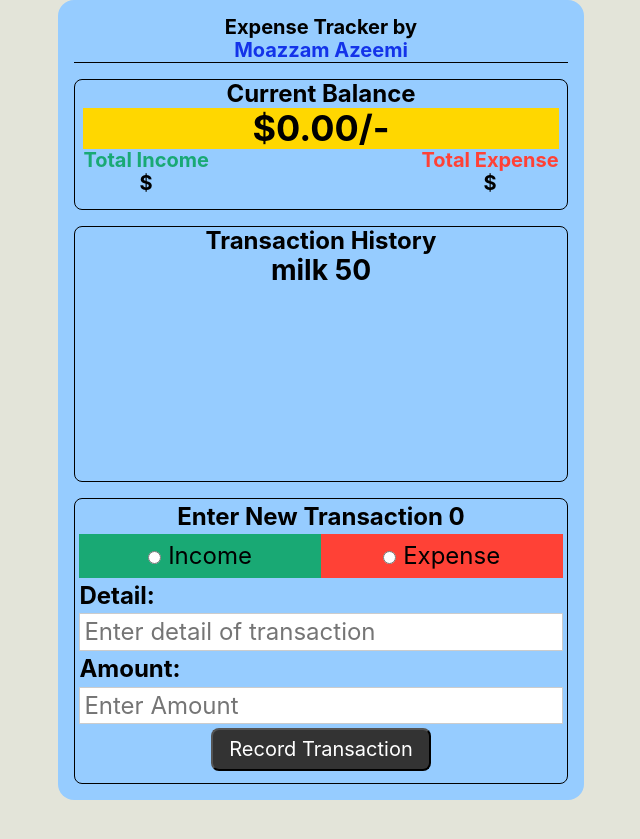
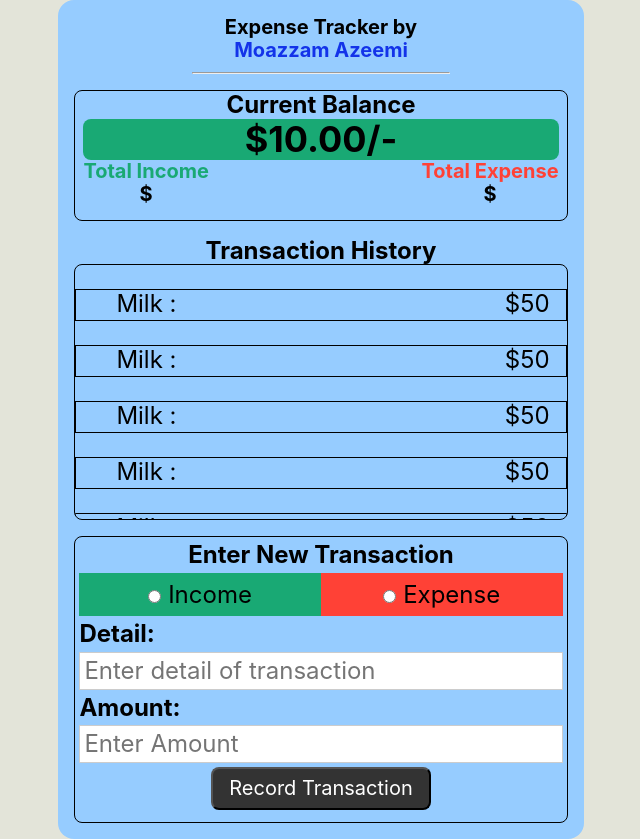
Before and after one commit to MoazzamAzeemi/ExpenseTracker, a React (Create React App) app: page / in a window 1280 px wide. Shown: the whole page, without its empty margins (319-959 px from the left). Before the commit the page ends 800 px from the top, so only its background shows below. Built offline with nearby package versions, Linux system fonts and the light colour scheme.

Commit message:
Improved some of the components

```diff
--- a/src/App.js
+++ b/src/App.js
@@ -1,16 +1,16 @@
 import React from 'react';
 import './App.css';
-import Header from './Header';
-import Balance from './Balance';
-import TransactionHistory from './TransactionHistory';
-import NewTransaction from './NewTransaction';
+import Header from './components/Header';
+import Balance from './components/Balance';
+import TransactionHistory from './components/TransactionHistory';
+import NewTransaction from './components/NewTransaction';
 
 function App() {
   return (
     <>
     <div className="tc f3 bg-light-blue pa3 br4">
       <Header />
-      <Balance balance={50-50} />
+      <Balance balance={50-40} />
       <TransactionHistory />
       <NewTransaction />
 
--- a/src/NewTransaction.js
+++ /dev/null
@@ -1,32 +0,0 @@
-import React, {useReducer} from "react";
-import calculator from "./Calculator";
-
-function NewTransaction() {
-    let [state, dispatch] = useReducer(calculator, 0);
-    return (
-        <div className="ba br3 pa1">
-            <h4 className="">
-                Enter New Transaction {state}
-            </h4>
-            <div className="fl w-50 pa2 bg-green mv1">
-                <input className="" type="radio" vlaue="Income" name="entry" /> Income
-            </div>
-            <div className="fl w-50 pa2 bg-red mv1">
-                <input className="" type="radio" vlaue="Expense" name="entry" /> Expense<br />
-            </div>
-
-            <div class="measure">
-                <label className="fl f3 b db mb1">Detail:</label>
-                <input className="input-reset ba b--black-20 pa1 mb1 db w-100" type="text" aria-describedby="name-desc"  placeholder="Enter detail of transaction" />
-            </div>
-            <div class="measure">
-                <label className="fl f3 b db mb1">Amount:</label>
-                <input className="input-reset ba b--black-20 pa1 mb1 db w-100" type="number" min="0" aria-describedby="name-desc"  placeholder="Enter Amount" />
-            </div>
-
-            <button className="f4 link dim ph3 pv2 mb2 dib white br3 bg-dark-gray" onClick={()=> { dispatch({type:"INCREMENT", val: 67}); }}>Record Transaction</button>
-        </div>
-    );
-}
-
-export default NewTransaction;
--- a/src/TransactionHistory.js
+++ /dev/null
@@ -1,16 +0,0 @@
-import React from "react";
-
-function TransactionHistory(props) {
-    var detail = "milk";
-    var val = 50
-    return (
-        <>
-            <h4 className="ba br3 mb3 h5 overflow-y-auto">
-            Transaction History<br />
-            <h3>{detail} {val}</h3>
-            </h4>
-        </>
-    );
-}
-
-export default TransactionHistory;
--- a/src/Balance.js
+++ b/src/components/Balance.js
@@ -11,7 +11,7 @@ function Balance(props) {
         <div className="mv3 ba br3 pl2 pr2 pb4">
             <h4>
                 Current Balance<br/>
-                <div className={`f2 ${bg}`}>
+                <div className={`f2 br3 ${bg}`}>
                     ${(props.balance).toFixed(2)}/-
                 </div>
                 <div className="">
--- a/src/Header.js
+++ b/src/components/Header.js
@@ -3,7 +3,7 @@ import React from "react";
 function Header() {
     return (
         <header>
-            <h4 className="bb mb3 f4">
+            <h4 className="mb3 f4">
                 Expense Tracker by<br />
             <a
                     className="App-link"
@@ -13,6 +13,7 @@ function Header() {
                 >
                     Moazzam Azeemi
             </a>
+            <hr className="mw5"></hr>
             </h4>
         </header>
     );
--- /dev/null
+++ b/src/components/NewTransaction.js
@@ -0,0 +1,57 @@
+import React, {useReducer, useState} from "react";
+//import calculator from "./Calculator";
+
+function NewTransaction() {
+    const [debit, setDebit] = useState(true);
+    const [detail, setDetail] = useState("");
+    const [amount, setAmount] = useState(0);
+  //  let [state, dispatch] = useReducer(calculator, amount);
+    return (
+        <div className="ba br3 pa1">
+            <h4 className="">
+                Enter New Transaction
+            </h4>
+            <form>
+                <div className="fl w-50 pa2 bg-green mv1">
+                    <input className="" type="radio" vlaue="Income" name="entry" /> Income
+                </div>
+                <div className="fl w-50 pa2 bg-red mv1">
+                    <input className="" type="radio" vlaue="Expense" name="entry" /> Expense<br />
+                </div>
+
+                <div class="measure">
+                    <label className="fl f3 b db mb1" htmlFor="detail">
+                        Detail:
+                    </label>
+                    <input
+                        className="input-reset ba b--black-20 pa1 mb1 db w-100"
+                        type="text"
+                        id="detail"
+                        aria-describedby="name-desc"
+                        placeholder="Enter detail of transaction"
+                    />
+                </div>
+                <div class="measure">
+                    <label className="fl f3 b db mb1" htmlFor="amount">
+                        Amount:
+                    </label>
+                    <input
+                        className="input-reset ba b--black-20 pa1 mb1 db w-100"
+                        type="number"
+                        min="0"
+                        id="amount"
+                        aria-describedby="name-desc"
+                        placeholder="Enter Amount"
+                    />
+                </div>
+                <button
+                    className="f4 link dim ph3 pv2 mb2 dib white br3 bg-dark-gray"
+                    onClick={()=> {}}>
+                        Record Transaction
+                </button>
+            </form>
+        </div>
+    );
+}
+
+export default NewTransaction;
--- /dev/null
+++ b/src/components/TransactionHistory.js
@@ -0,0 +1,38 @@
+import React from "react";
+
+function TransactionHistory(props) {
+    let detail = "Milk ";
+    let val = 50
+
+    return (
+        <>
+            <h4>
+                Transaction History
+            </h4>
+            <div className="ba br3 mb3 h5 overflow-y-auto">
+                <ul className="ba h2">
+                    <li className="dib fl">{detail}:</li>
+                    <li className="dib fr pr3">${val}</li>
+                </ul>
+                <ul className="ba h2">
+                    <li className="dib fl">{detail}:</li>
+                    <li className="dib fr pr3">${val}</li>
+                </ul>
+                <ul className="ba h2">
+                    <li className="dib fl">{detail}:</li>
+                    <li className="dib fr pr3">${val}</li>
+                </ul>
+                <ul className="ba h2">
+                    <li className="dib fl">{detail}:</li>
+                    <li className="dib fr pr3">${val}</li>
+                </ul>
+                <ul className="ba h2">
+                    <li className="dib fl">{detail}:</li>
+                    <li className="dib fr pr3">${val}</li>
+                </ul>
+            </div>
+        </>
+    );
+}
+
+export default TransactionHistory;
```
Also changed, not shown: src/components/AccountSummary.js (added), src/components/Calculator.js (renamed from src/Calculator.js).
